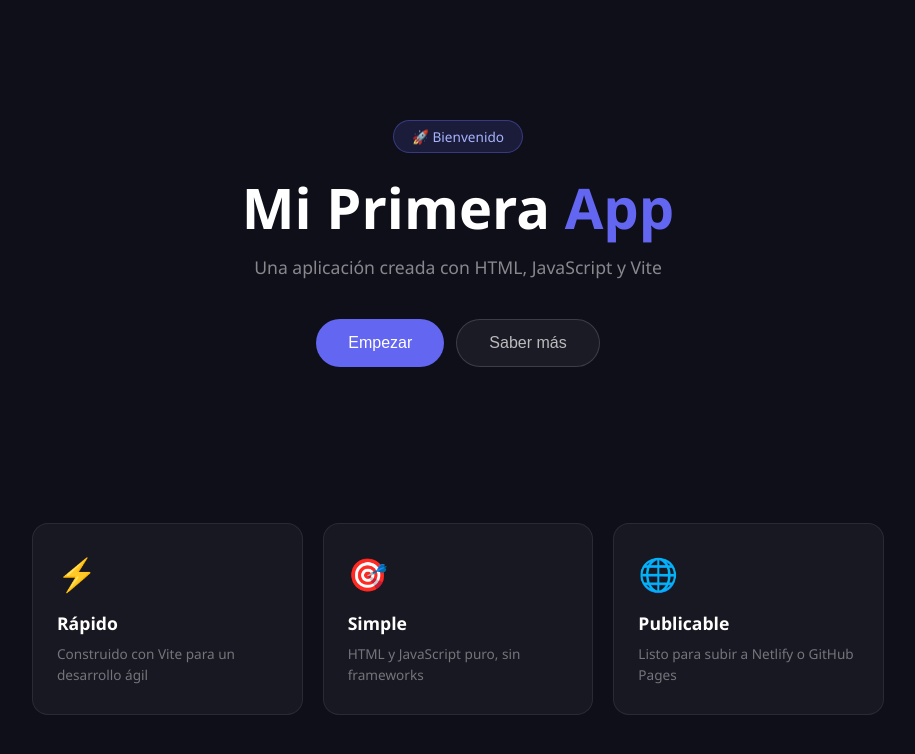
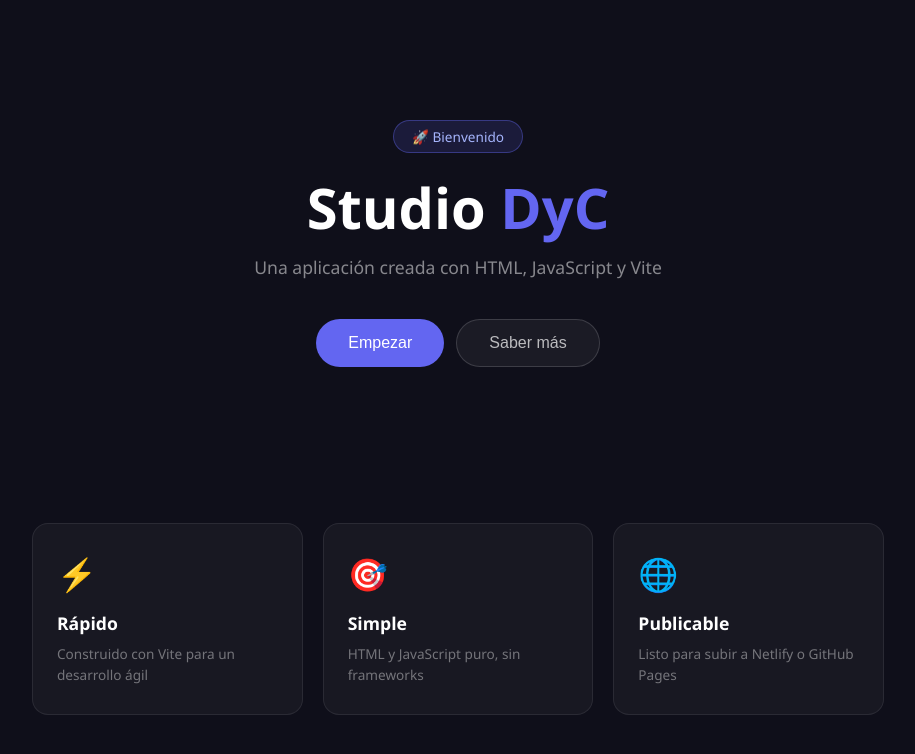
Before and after one commit to jonathan0284/mi-primera-app, a website built with Vite: page index.html in a window 1280 px wide. Shown: the whole page, without its empty margins (182-1097 px from the left). Built offline with nearby package versions, Linux system fonts and the light colour scheme.

Commit message:
Update index.html

```diff
--- a/index.html
+++ b/index.html
@@ -10,7 +10,7 @@
     <div id="app">
       <div class="hero">
         <div class="badge">🚀 Bienvenido</div>
-        <h1>Mi Primera <span>App</span></h1>
+        <h1>Studio <span>DyC</span></h1>
         <p>Una aplicación creada con HTML, JavaScript y Vite</p>
         <div class="botones">
           <button id="btn-empezar">Empezar</button>
```
